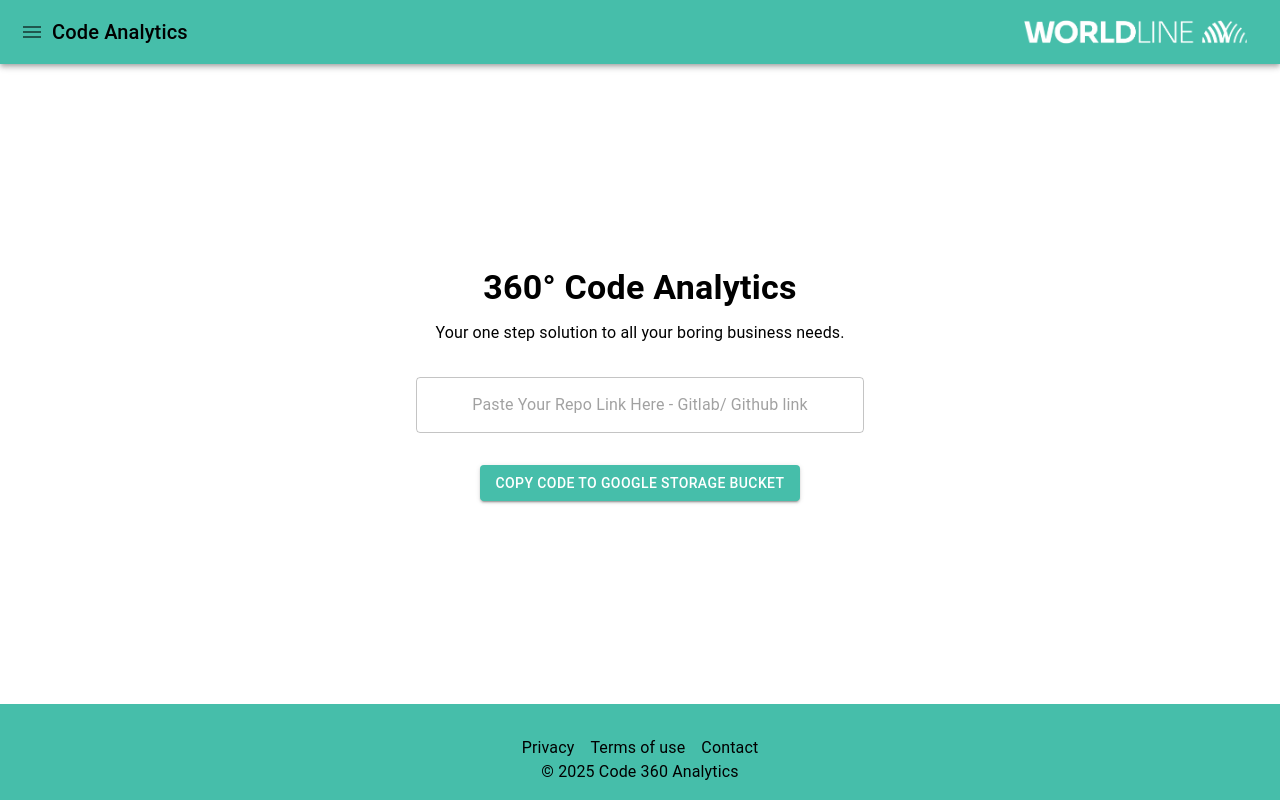
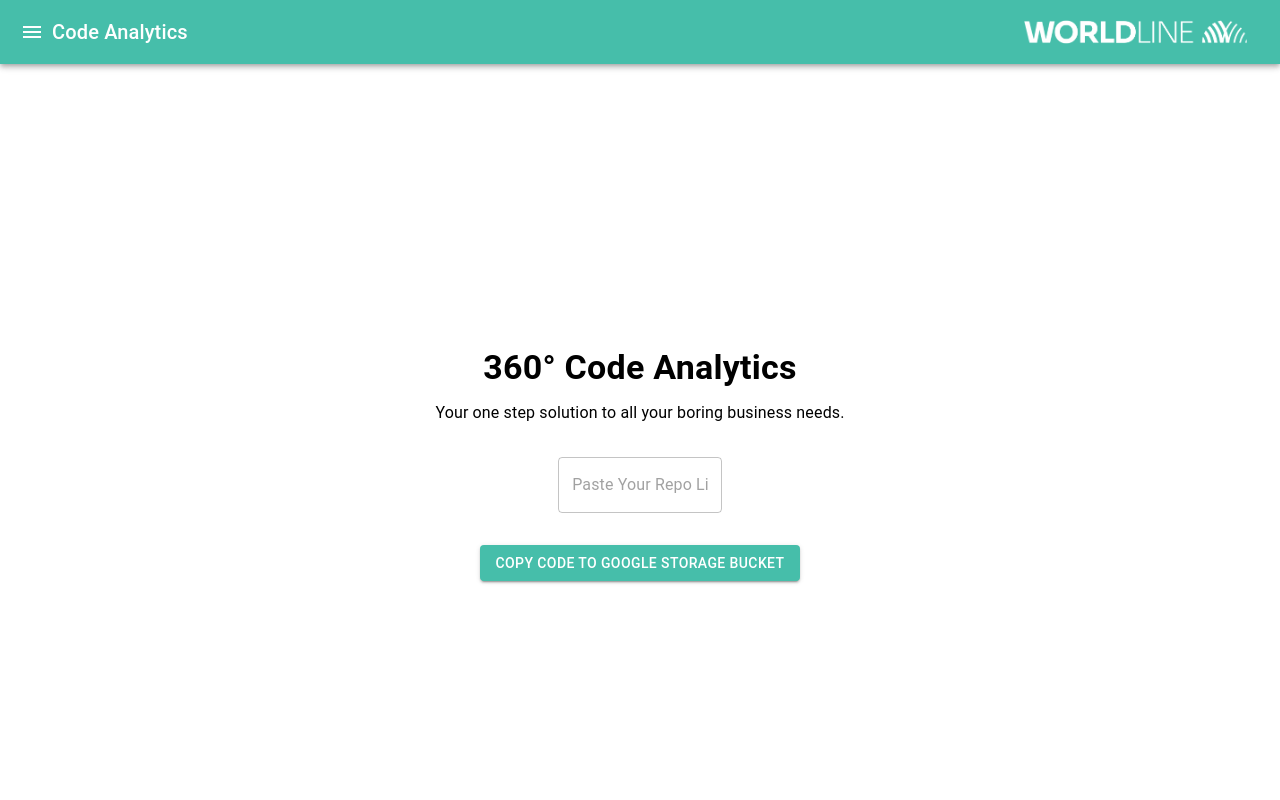
Before and after one commit to khushaltiwary/code360, a React (Create React App) app: page /home in a window 1280 px wide. Shown: the top 800 px of the page. Built offline with nearby package versions, Linux system fonts and the light colour scheme.

Commit message:
Added homeSc component as it was done by yadnesh , after making a whiteboardSc and adding homSc, navbar, footer as discusd . app working fine + glitch navbar drawer not opening.

```diff
--- a/src/App.js
+++ b/src/App.js
@@ -5,6 +5,7 @@ import HomeSc from "./components/HomeSc";
 import SplashSc from "./components/SplashSc";
 import DownloadSc from "./components/DownloadSc";
 import UpcomingFeatures from "./components/UpcomingFeatures";
+import WhiteboardSc from "./components/WhiteboardSc";
 
 
 function App() {
@@ -13,7 +14,7 @@ function App() {
       <Routes>
         <Route path="/" element={<SplashSc />} />
         <Route path="/login" element={<LoginSc />} />
-        <Route path="/home" element={<HomeSc />} />
+        <Route path="/home" element={<WhiteboardSc />} />
         <Route path="/download" element={<DownloadSc />} />
         <Route path="/upcomingFeatures" element={<UpcomingFeatures />} />
       </Routes>
--- /dev/null
+++ b/src/components/Footer.js
@@ -0,0 +1,46 @@
+// src/components/Footer.jsx
+import React from "react";
+import { Box, Typography, Link } from "@mui/material";
+
+const Footer = () => {
+    return (
+        <Box
+            component="footer"
+            sx={{
+                backgroundColor: "#46beaa",
+                color: "black",
+                textAlign: "center",
+                padding: "1rem 0",
+                width: "100%",
+                paddingTop: "2rem",
+            }}
+        >
+            <Box
+                sx={{
+                    display: "flex",
+                    flexWrap: "wrap",
+                    justifyContent: "center",
+                    typography: "body1",
+                    "& > :not(style) ~ :not(style)": {
+                        ml: 2,
+                    },
+                }}
+            >
+                <Link href="#" underline="hover" sx={{ color: "black" }}>
+                    {"Privacy"}
+                </Link>
+                <Link href="#" underline="hover" sx={{ color: "black" }}>
+                    {"Terms of use"}
+                </Link>
+                <Link href="#" underline="hover" sx={{ color: "black" }}>
+                    {"Contact"}
+                </Link>
+            </Box>
+            <Typography variant="body1">
+                © {new Date().getFullYear()} Code 360 Analytics
+            </Typography>
+        </Box>
+    );
+};
+
+export default Footer;
--- a/src/components/HomeSc.js
+++ b/src/components/HomeSc.js
@@ -1,4 +1,4 @@
-import React from "react";
+import React, { useState } from "react";
 import {
     AppBar,
     Toolbar,
@@ -19,32 +19,18 @@ import {
 import { Grid2, Card, CardContent } from "@mui/material";
 import { Link as RouterLink, useNavigate } from "react-router-dom";
 import MenuIcon from "@mui/icons-material/Menu";
-import { useState } from "react";
-
-import logo from "../assets/Worldline-Coconut-Horizontal.png"; // Adjust the path to your logo
+import logo from '../assets/Worldline-Coconut-Horizontal.png';
 
 const HomeSc = () => {
-  // Drawer Logic and States related to Drawer
+
+    //Navigate function to navigate to DownloadSc when button on feature card is clicked.
+    const navigate = useNavigate();
 
     const drawerItems = [
-    // { text: "Generate Test Cases ", path: "/testcase" },
-    // { text: "Generate Docs", path: "/doc" },
-    // { text: "Generate Review ", path: "/review" },
-    // { text: "Generate Enhancements ", path: "/enhance" },
         { text: "Upcoming Features ✨ ", path: "/upcomingFeatures" },
     ];
 
     const [drawerOpen, setDrawerOpen] = useState(false);
-
-  const toggleDrawer = (open) => (event) => {
-    if (
-      event.type === "keydown" &&
-      (event.key === "Tab" || event.key === "Shift")
-    ) {
-      return;
-    }
-    setDrawerOpen(open);
-  };
 
     //Git Link Logic and States Related to Validation of Git Link
 
@@ -68,6 +54,7 @@ const HomeSc = () => {
     const [ShowItems, setShowItems] = useState(false); // State for Showing Items after Progress bar visibility
     const [isTextFieldDisabled, setIsTextFieldDisabled] = useState(false); // State to disalbe Input Text field
 
+
     //Hardcoded Random Facts to show along with Progress Bar.
     const randomFacts = [
         "Solution utilizes GitLab CI/CD as a DevOps platform to streamline software development processes.",
@@ -86,8 +73,8 @@ const HomeSc = () => {
         "Automation supports consistent quality and efficiency across development activities.",
     ];
 
+
     //Copy Button Logic and Workflow after Button is Clicked
-
     const handleCopyClick = () => {
         if (!isValidGitHubLink) return; // Prevent copying if the link is invalid
         navigator.clipboard
@@ -144,6 +131,7 @@ const HomeSc = () => {
             });
     };
 
+
     //Main feature section Features -
     const features = [
         {
@@ -168,8 +156,6 @@ const HomeSc = () => {
         },
     ];
 
-  //Navigate function to navigate to DownloadSc when button on feature card is clicked.
-  const navigate = useNavigate();
 
     const handleFeatureClick = (feature) => {
         // Navigate to the DownloadSc page, passing feature data as state
@@ -182,6 +168,19 @@ const HomeSc = () => {
         });
     };
 
+
+    const toggleDrawer = (open) => (event) => {
+        if (
+          event.type === "keydown" &&
+          (event.key === "Tab" || event.key === "Shift")
+        ) {
+          return;
+        }
+        setDrawerOpen(open);
+      };
+
+
+
     return (
         <Box
             sx={{
@@ -190,54 +189,7 @@ const HomeSc = () => {
                 minHeight: "100vh",
             }}
         >
-      {/* App Bar */}
-      <Box
-        sx={{
-          display: "flex",
-          flexDirection: "row",
-          //height:"13vh"
-        }}
-      >
-        <AppBar position="static" sx={{ backgroundColor: "#46beaa" }}>
-          <Toolbar>
-            <IconButton
-              edge="start"
-              color="black"
-              onClick={toggleDrawer(true)}
-              aria-label="menu"
-            >
-              <MenuIcon />
-            </IconButton>
-            <Typography variant="h6" sx={{ flexGrow: 1, color: "black" }}>
-              Code Analytics
-            </Typography>
-            <img src={logo} alt="Company Logo" style={{ height: "40px" }} />
-          </Toolbar>
-        </AppBar>
-      </Box>
 
-      {/* Drawer */}
-      <Drawer anchor="left" open={drawerOpen} onClose={toggleDrawer(false)}>
-        <Box
-          sx={{ width: 250 }}
-          role="presentation"
-          onClick={toggleDrawer(false)}
-          onKeyDown={toggleDrawer(false)}
-        >
-          <List>
-            {drawerItems.map((item) => (
-              <ListItem button key={item.text}>
-                <RouterLink
-                  to={item.path}
-                  style={{ textDecoration: "none", color: "inherit" }}
-                >
-                  <ListItemText primary={item.text} />
-                </RouterLink>
-              </ListItem>
-            ))}
-          </List>
-        </Box>
-      </Drawer>
 
             {/* Main Content */}
             <Container
@@ -473,45 +425,9 @@ const HomeSc = () => {
                 )}
             </Container>
 
-      {/* Footer */}
-      <Box
-        component="footer"
-        sx={{
-          backgroundColor: "#46beaa",
-          color: "black",
-          textAlign: "center",
-          padding: "1rem 0",
-          width: "100%",
-          //height: "10vh",
-          paddingTop: "2rem",
-        }}
-      >
-        <Box
-          sx={{
-            display: "flex",
-            flexWrap: "wrap",
-            justifyContent: "center",
-            typography: "body1",
-            "& > :not(style) ~ :not(style)": {
-              ml: 2,
-            },
-          }}
-        >
-          <Link href="#" underline="hover" sx={{ color: "black" }}>
-            {"Privacy"}
-          </Link>
-          <Link href="#" underline="hover" sx={{ color: "black" }}>
-            {"Terms of use"}
-          </Link>
-          <Link href="#" underline="hover" sx={{ color: "black" }}>
-            {"Contact"}
-          </Link>
-        </Box>
-        <Typography variant="body1">
-          © {new Date().getFullYear()} Code 360 Analytics
-        </Typography>
-      </Box>
+
         </Box>
     );
 };
+
 export default HomeSc;
--- /dev/null
+++ b/src/components/Navbar.js
@@ -0,0 +1,32 @@
+import React from "react";
+import {
+    AppBar,
+    Toolbar,
+    IconButton,
+    Typography,
+} from "@mui/material";
+import MenuIcon from "@mui/icons-material/Menu";
+import logo from "../assets/Worldline-Coconut-Horizontal.png"; // Adjust the path to your logo
+
+const Navbar = ({ toggleDrawer }) => {
+    return (
+        <AppBar position="static" sx={{ backgroundColor: "#46beaa" }}>
+            <Toolbar>
+                <IconButton
+                    edge="start"
+                    color="inherit"
+                    onClick={() => toggleDrawer(true)} // Ensure toggleDrawer is called correctly
+                    aria-label="menu"
+                >
+                    <MenuIcon />
+                </IconButton>
+                <Typography variant="h6" sx={{ flexGrow: 1 }}>
+                    Code Analytics
+                </Typography>
+                <img src={logo} alt="Company Logo" style={{ height: "40px" }} />
+            </Toolbar>
+        </AppBar>
+    );
+};
+
+export default Navbar;
--- /dev/null
+++ b/src/components/WhiteboardSc.js
@@ -0,0 +1,54 @@
+import React, { useState } from "react";
+import { Box, Typography } from "@mui/material";
+import Navbar from "./Navbar";
+import Footer from "./Footer";
+import HomeSc from "./HomeSc";
+
+const WhiteboardSc = () => {
+    const [currentComponent, setCurrentComponent] = useState(<HomeSc />);
+    const [drawerOpen, setDrawerOpen] = useState(false);
+
+
+    // Function to open and close the drawer
+    const toggleDrawer = (open) => (event) => {
+        if (
+          event.type === "keydown" &&
+          (event.key === "Tab" || event.key === "Shift")
+        ) {
+          return;
+        }
+        setDrawerOpen(open);
+      };
+
+    // Function to handle card selection and loading other components
+    const loadComponent = (component) => {
+        setCurrentComponent(component);
+    };
+
+    return (
+        <Box sx={styles.whiteboardContainer}>
+            <Navbar toggleDrawer={toggleDrawer} loadComponent={loadComponent} /> {/* Pass loadComponent as a prop */}
+            <Box sx={styles.contentArea}>
+                {currentComponent} {/* Render the current component here */}
+            </Box>
+            <Footer />
+        </Box>
+    );
+};
+
+// Styles for the WhiteboardCr component
+const styles = {
+    whiteboardContainer: {
+        display: "flex",
+        flexDirection: "column",
+        height: "100vh",
+    },
+    contentArea: {
+        flexGrow: 1,
+        display: "flex",
+        justifyContent: "center",
+        alignItems: "center",
+    }
+};
+
+export default WhiteboardSc;
```
Also changed, not shown: src/components/Whiteboard.js (deleted, +0 -78 lines). Lines whose indentation alone changed are shown as unchanged.
